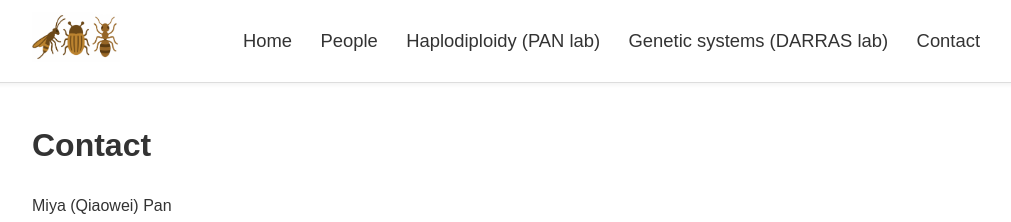
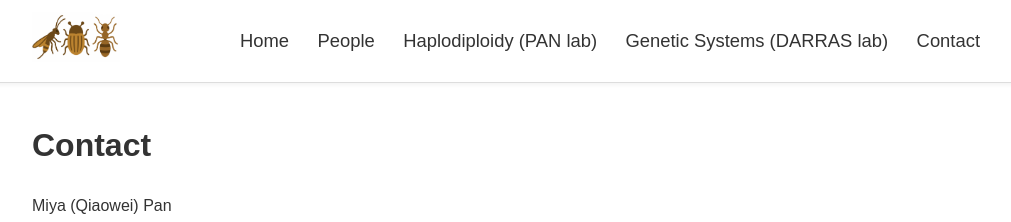
Before and after one commit to lab-darras/lab-darras.github.io, a Jekyll site: the page built from contact.md, in a window 1280 px wide. Shown: the top 222 px of the page, without its empty margins (128-1139 px from the left). Built offline with Jekyll 4.4.1, drawn with Linux system fonts in a browser that asks for light colours.

```diff
--- a/_layouts/default.html
+++ b/_layouts/default.html
@@ -20,7 +20,7 @@
         <a href="{{ '/' | relative_url }}">Home</a>
         <a href="{{ '/people.html' | relative_url }}">People</a>
         <a href="{{ '/1n2n-research.html' | relative_url }}">Haplodiploidy (PAN lab)</a>
-        <a href="{{ '/GSSE-research.html' | relative_url }}">Genetic systems (DARRAS lab)</a>
+        <a href="{{ '/GSSE-research.html' | relative_url }}">Genetic Systems (DARRAS lab)</a>
         <a href="{{ '/contact.html' | relative_url }}">Contact</a>
       </nav>
     </div>
```
